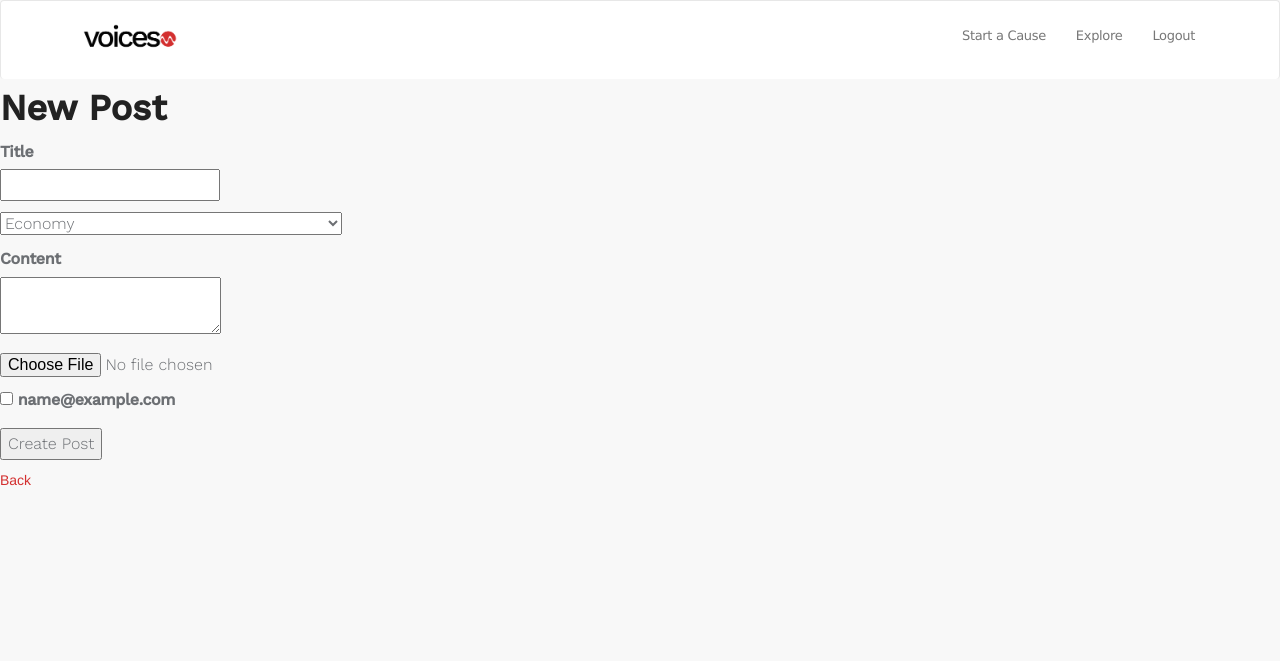
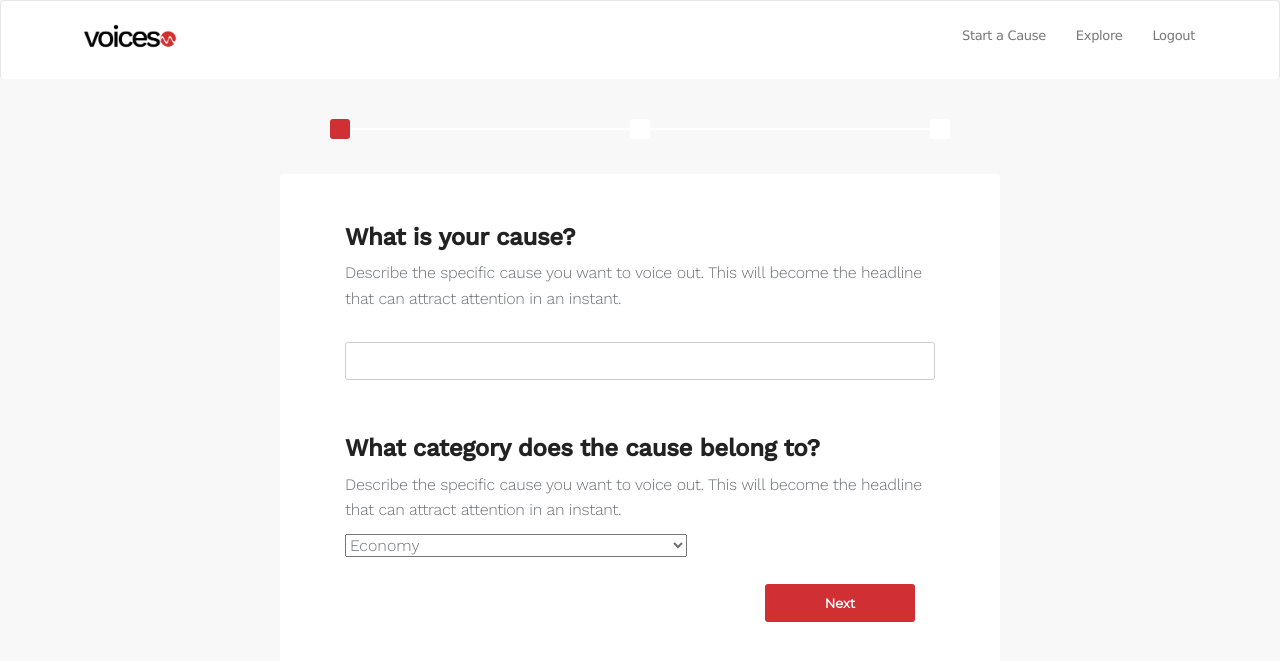
Before and after one commit to pubudu-ranasinghe/voices, a Rails app: page /posts/new in a window 1280 px wide. Shown: the top 661 px of the page. Run offline with Rails 7, Linux system fonts and the light colour scheme; the visitor is signed in with stand-in values (Sample User, id 1); data comes from the database, SQL or seed files in the repository; style sheets or scripts are compiled from the project's sources; parts of the project's set-up code (start-up, migrations or seed data) failed here and were passed over; some libraries are stand-ins or nearby versions.

Commit message:
added multi form

```diff
--- a/app/assets/stylesheets/custom.scss
+++ b/app/assets/stylesheets/custom.scss
@@ -147,3 +147,20 @@ h4{
   padding-right: 70px;
   padding-left: 10px;
 }
+
+
+.smallpadding {
+  padding: 4px;
+  height: 40px;
+}
+.formcustom{
+  width: 780px;
+  padding-left: 80px;
+  padding-right: 80px;
+}
+.nextbtn{
+float: right;
+}
+.trix-editor{
+   min-height: 250px;
+}
--- a/app/models/post.rb
+++ b/app/models/post.rb
@@ -9,12 +9,12 @@ class Post < ActiveRecord::Base
   acts_as_votable
 
   has_attached_file :cover,
-                     :styles => {
+                       :styles => {
                        :hero => "1150x420#",
                        :thumb => "350x300#" },
-                     :convert_options => {
+                       :convert_options => {
                        :hero => "-strip",
                        :thumb => "-quality 95 -strip -gravity center" },
-                     :default_url => "/images/:style/missing.png"
+                       :default_url => "/images/:style/missing.png"
      validates_attachment_content_type :cover, content_type: /\Aimage\/.*\Z/
 end
--- a/app/models/user.rb
+++ b/app/models/user.rb
@@ -8,6 +8,5 @@ class User < ActiveRecord::Base
 
   acts_as_voter
 
-  validates :fname, presence: true
-  validates :lname, presence: true
+
 end
--- /dev/null
+++ b/app/views/posts/_form2.html.erb
@@ -0,0 +1,331 @@
+<!DOCTYPE HTML PUBLIC "-//W3C//DTD HTML 4.0 Transitional//EN">
+<html>
+<head>
+<title>
+</title>
+<meta name="" content="">
+<!--css section-->
+	<style>
+		/*custom font*/
+		@import url(http://fonts.googleapis.com/css?family=Montserrat);
+
+		/*basic reset*/
+		* {margin: 0; padding: 0;}
+
+		/*form styles*/
+		#msform {
+			width: 900px;
+			margin: 50px auto;
+			//text-align: center;
+			position: relative;
+		}
+
+		#msform fieldset {
+			background: #fff;
+			border: 0 none;
+			border-radius: 3px;
+			//box-shadow: 0 0 15px 1px rgba(0, 0, 0, 0.4);
+			padding: 30px 80px;
+			box-sizing: border-box;
+			width: 80%;
+			margin: 0 10%;
+			/*stacking fieldsets above each other*/
+			position: absolute;
+		}
+
+		/*Hide all except first fieldset*/
+		#msform fieldset:not(:first-of-type) {
+			display: none;
+		}
+		/*inputs*/
+		#msform input, #msform textarea {
+			padding: 8px;
+			border: 1px solid #ccc;
+			border-radius: 3px;
+			margin-bottom: 20px;
+      margin-top: 20px;
+			width: 100%;
+			box-sizing: border-box;
+			font-family: montserrat;
+			color: #2C3E50;
+			font-size: 13px;
+		}
+		/*buttons*/
+		#msform .action-button {
+			width: 150px;
+			background: #D03034;
+			font-weight: bold;
+			color: white;
+			border: 0 none;
+			border-radius: 3px;
+			cursor: pointer;
+			padding: 10px 5px;
+			margin: 10px 5px;
+		}
+		#msform .action-button:hover, #msform .action-button:focus {
+			box-shadow: 0 0 0 2px white, 0 0 0 3px #D03034;
+		}
+		/*headings*/
+		.fs-title {
+			font-size: 15px;
+			text-transform: uppercase;
+			color: #2C3E50;
+			margin-bottom: 10px;
+		}
+		.fs-subtitle {
+			font-weight: normal;
+			font-size: 13px;
+			color: #666;
+			margin-bottom: 20px;
+		}
+		/*progressbar*/
+		#progressbar {
+			margin-bottom: 30px;
+			overflow: hidden;
+			/*CSS counters to number the steps*/
+			//counter-reset: step;
+			color: #D03034;
+		}
+		#progressbar li {
+			list-style-type: none;
+			color: white;
+			text-transform: uppercase;
+			font-size: 9px;
+			width: 33.33%;
+			float: left;
+			position: relative;
+		}
+		#progressbar li:before {
+			content: counter(step);
+			//counter-increment: step;
+			width: 20px;
+			line-height: 20px;
+			display: block;
+			font-size: 10px;
+			color: white;
+			background: white;
+			border-radius: 3px;
+			margin: 0 auto 5px auto;
+		}
+		/*progressbar connectors*/
+		#progressbar li:after {
+			content: '';
+			width: 100%;
+			height: 2px;
+			background: white;
+			color: #D03034;
+			position: absolute;
+			left: -50%;
+			top: 9px;
+			z-index: -1; /*put it behind the numbers*/
+		}
+		#progressbar li:first-child:after {
+			/*connector not needed before the first step*/
+			content: none;
+		}
+		/*marking active/completed steps green*/
+		/*The number of the step and the connector before it = green*/
+		#progressbar li.active:before,  #progressbar li.active:after{
+			background: #D03034;
+			color: #D03034;
+		}
+	</style>
+</head>
+<body>
+
+<!-- multistep form -->
+<!--
+<form id="msform">-->
+	<!-- progressbar -->
+  <!--
+	<ul id="progressbar">
+		<li class="active">Account Setup</li>
+		<li>Social Profiles</li>
+		<li>Personal Details</li>
+	</ul>
+-->
+	<!-- fieldsets -->
+  <!--
+	<fieldset>
+		<h2 class="fs-title">Create your account</h2>
+		<h3 class="fs-subtitle">This is step 1</h3>
+		<input type="text" name="email" placeholder="Email" />
+		<input type="password" name="pass" placeholder="Password" />
+		<input type="password" name="cpass" placeholder="Confirm Password" />
+		<input type="button" name="next" class="next action-button" value="Next" />
+	</fieldset>
+	<fieldset>
+		<h2 class="fs-title">Social Profiles</h2>
+		<h3 class="fs-subtitle">Your presence on the social network</h3>
+		<input type="text" name="twitter" placeholder="Twitter" />
+		<input type="text" name="facebook" placeholder="Facebook" />
+		<input type="text" name="gplus" placeholder="Google Plus" />
+		<input type="button" name="previous" class="previous action-button" value="Previous" />
+		<input type="button" name="next" class="next action-button" value="Next" />
+	</fieldset>
+	<fieldset>
+		<h2 class="fs-title">Personal Details</h2>
+		<h3 class="fs-subtitle">We will never sell it</h3>
+		<input type="text" name="fname" placeholder="First Name" />
+		<input type="text" name="lname" placeholder="Last Name" />
+		<input type="text" name="phone" placeholder="Phone" />
+		<textarea name="address" placeholder="Address"></textarea>
+		<input type="button" name="previous" class="previous action-button" value="Previous" />
+		<input type="submit" name="submit" class="submit action-button" value="Submit" />
+	</fieldset>
+</form>
+-->
+<%= form_for @post, html: { multipart: true, id: "msform", class: 'form-horizontal' }  do |f| %>
+  <% if @post.errors.any? %>
+    <div id="error_explanation">
+      <h2><%= pluralize(@post.errors.count, "error") %> prohibited this post from being saved:</h2>
+
+      <ul>
+      <% @post.errors.full_messages.each do |message| %>
+        <li><%= message %></li>
+      <% end %>
+      </ul>
+    </div>
+  <% end %>
+  <ul id="progressbar">
+		<li class="active"></li>
+		<li></li>
+		<li></li>
+	</ul>
+	<fieldset>
+      <form class="form-horizontal">
+  <div class="form-group">
+    <h3 class="">What is your cause?</h3>
+    <p>Describe the specific cause you want to voice out. This will become the headline that can attract attention in an instant.</p>
+    <%= f.text_field :title, input_html: {class: 'form-control'}%>
+  </div>
+
+  <div class="form-group">
+    <h3 class="">What category does the cause belong to?</h3>
+    <p>Describe the specific cause you want to voice out. This will become the headline that can attract attention in an instant.</p>
+
+    <%= f.collection_select(:category_id, Category.all, :id, :name) %>
+  </div>
+
+    <input type="button" name="next" class="next action-button nextbtn" value="Next" />
+
+  </fieldset>
+  <fieldset>
+  <div class="field">
+    <h3 class="">Voice out your cause. </h3>
+    <p>Explain your cause in detail. How do you propose change? what impact will it have on Sri Lanka?</p>
+    <%= f.trix_editor :content %>
+  </div>
+  	<input type="button" name="next" class="next action-button nextbtn" value="Next" />
+  <input type="button" name="previous" class="previous action-button nextbtn" value="Previous" />
+
+</fieldset>
+<fieldset>
+  <div class="field">
+    <%= f.file_field :cover %>
+  </div>
+  <div class="field">
+    <%= hidden_field_tag "post[minister_ids][]", nil %>
+    <% Minister.all.each do |minister| %>
+      <%= check_box_tag "post[minister_ids][]", minister.id, @post.minister_ids.include?(minister.id), id: dom_id(minister) %>
+      <%= label_tag dom_id(minister), minister.email %><br>
+    <% end %>
+  </div>
+  <input type="button" name="previous" class="previous action-button" value="Previous" />
+
+  <div class="actions">
+    <%= f.submit %>
+  </div>
+</fieldset>
+
+</form>
+<% end %>
+
+
+<!-- jQuery -->
+<script src="http://thecodeplayer.com/uploads/js/jquery-1.9.1.min.js" type="text/javascript"></script>
+<!-- jQuery easing plugin -->
+<script src="http://thecodeplayer.com/uploads/js/jquery.easing.min.js" type="text/javascript"></script>
+<script >
+	//jQuery time
+var current_fs, next_fs, previous_fs; //fieldsets
+var left, opacity, scale; //fieldset properties which we will animate
+var animating; //flag to prevent quick multi-click glitches
+
+$(".next").click(function(){
+	if(animating) return false;
+	animating = true;
+
+	current_fs = $(this).parent();
+	next_fs = $(this).parent().next();
+
+	//activate next step on progressbar using the index of next_fs
+	$("#progressbar li").eq($("fieldset").index(next_fs)).addClass("active");
+
+	//show the next fieldset
+	next_fs.show();
+	//hide the current fieldset with style
+	current_fs.animate({opacity: 0}, {
+		step: function(now, mx) {
+			//as the opacity of current_fs reduces to 0 - stored in "now"
+			//1. scale current_fs down to 80%
+			scale = 1 - (1 - now) * 0.2;
+			//2. bring next_fs from the right(50%)
+			left = (now * 50)+"%";
+			//3. increase opacity of next_fs to 1 as it moves in
+			opacity = 1 - now;
+			current_fs.css({'transform': 'scale('+scale+')'});
+			next_fs.css({'left': left, 'opacity': opacity});
+		},
+		duration: 800,
+		complete: function(){
+			current_fs.hide();
+			animating = false;
+		},
+		//this comes from the custom easing plugin
+		easing: 'easeInOutBack'
+	});
+});
+
+$(".previous").click(function(){
+	if(animating) return false;
+	animating = true;
+
+	current_fs = $(this).parent();
+	previous_fs = $(this).parent().prev();
+
+	//de-activate current step on progressbar
+	$("#progressbar li").eq($("fieldset").index(current_fs)).removeClass("active");
+
+	//show the previous fieldset
+	previous_fs.show();
+	//hide the current fieldset with style
+	current_fs.animate({opacity: 0}, {
+		step: function(now, mx) {
+			//as the opacity of current_fs reduces to 0 - stored in "now"
+			//1. scale previous_fs from 80% to 100%
+			scale = 0.8 + (1 - now) * 0.2;
+			//2. take current_fs to the right(50%) - from 0%
+			left = ((1-now) * 50)+"%";
+			//3. increase opacity of previous_fs to 1 as it moves in
+			opacity = 1 - now;
+			current_fs.css({'left': left});
+			previous_fs.css({'transform': 'scale('+scale+')', 'opacity': opacity});
+		},
+		duration: 800,
+		complete: function(){
+			current_fs.hide();
+			animating = false;
+		},
+		//this comes from the custom easing plugin
+		easing: 'easeInOutBack'
+	});
+});
+
+$(".submit").click(function(){
+	return false;
+})
+
+</script>
+</body>
+</html>
--- a/app/views/posts/index.html.erb
+++ b/app/views/posts/index.html.erb
@@ -45,6 +45,7 @@
   </div>
   <% end %>
 </div>
+  <!--
 <table>
   <thead>
     <tr>
@@ -53,6 +54,7 @@
       <th colspan="3"></th>
     </tr>
   </thead>
+
   <tbody>
     <% @posts.each do |post| %>
       <tr>
@@ -70,8 +72,10 @@
     <% end %>
   </tbody>
 </table>
+-->
 
 <br>
+<!--
 
 <%= link_to 'New Post', new_post_path %>
 <% if user_signed_in? %>
@@ -79,3 +83,4 @@
           <% else %>
             <li><%= link_to('Login', new_user_session_path)  %></li>
           <% end %>
+        -->
--- a/app/views/posts/new.html.erb
+++ b/app/views/posts/new.html.erb
@@ -1,5 +1,6 @@
-<h1>New Post</h1>
 
-<%= render 'form' %>
+<%= render 'form2' %>
 
+<!--
 <%= link_to 'Back', posts_path %>
+-->
```
